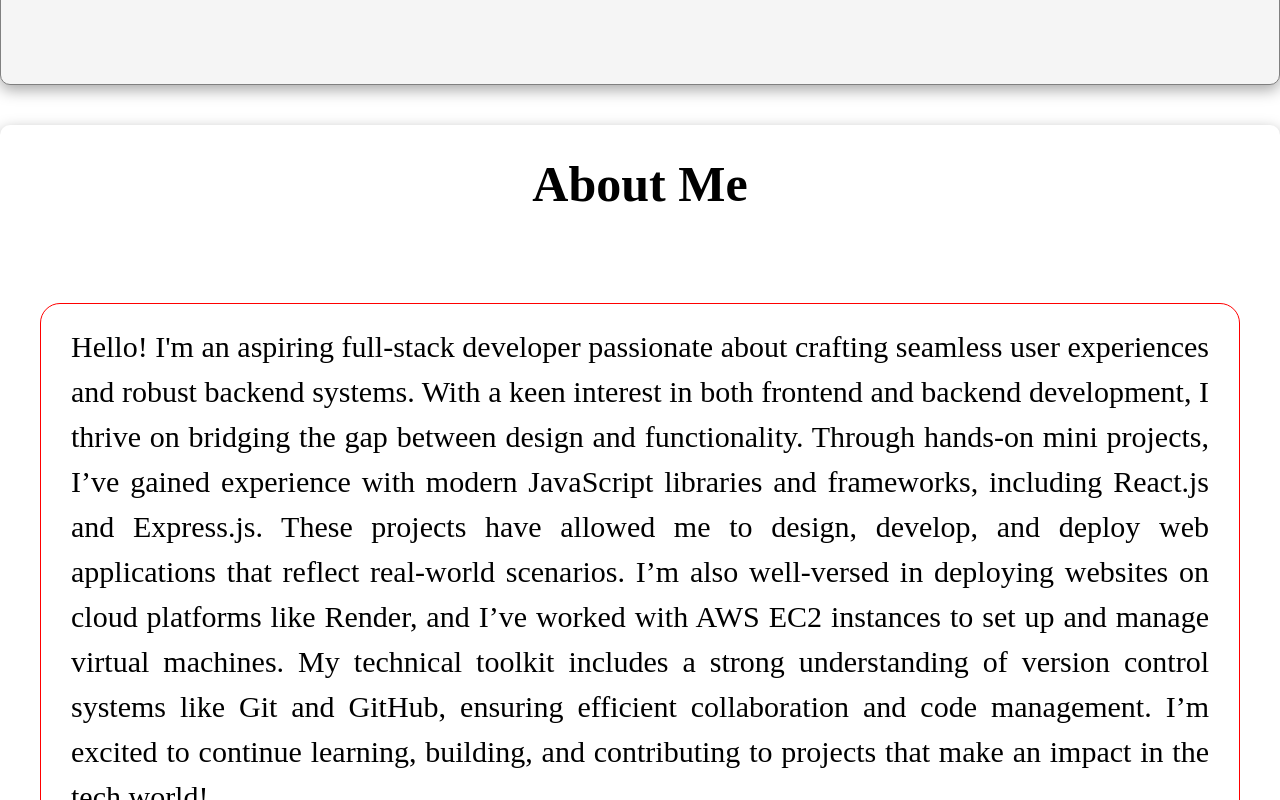
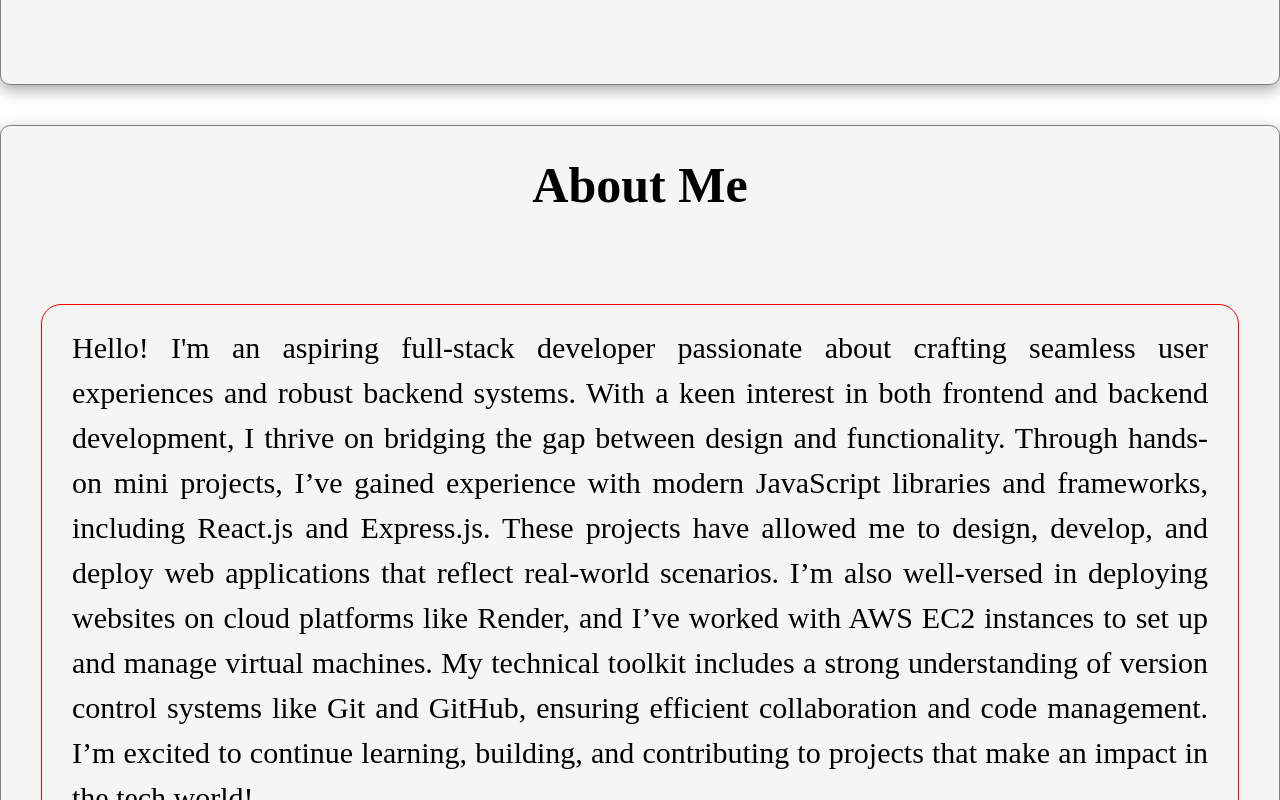
Before and after one commit to tadanama/portfolio, a React (Vite) app: page / in a window 1280 px wide. Shown: the part 860-1660 px from the top of the page. Built offline with nearby package versions, Linux system fonts and the light colour scheme.

Commit message:
Add background color and border to about section

```diff
--- a/src/index.css
+++ b/src/index.css
@@ -123,6 +123,8 @@ section#hero {
 section#about {
 	padding: 30px 40px;
 	text-align: center;
+	background-color: #f5f5f5;
+	border: 1px solid gray;
 	border-radius: 10px;
 
 	h2 {
```
